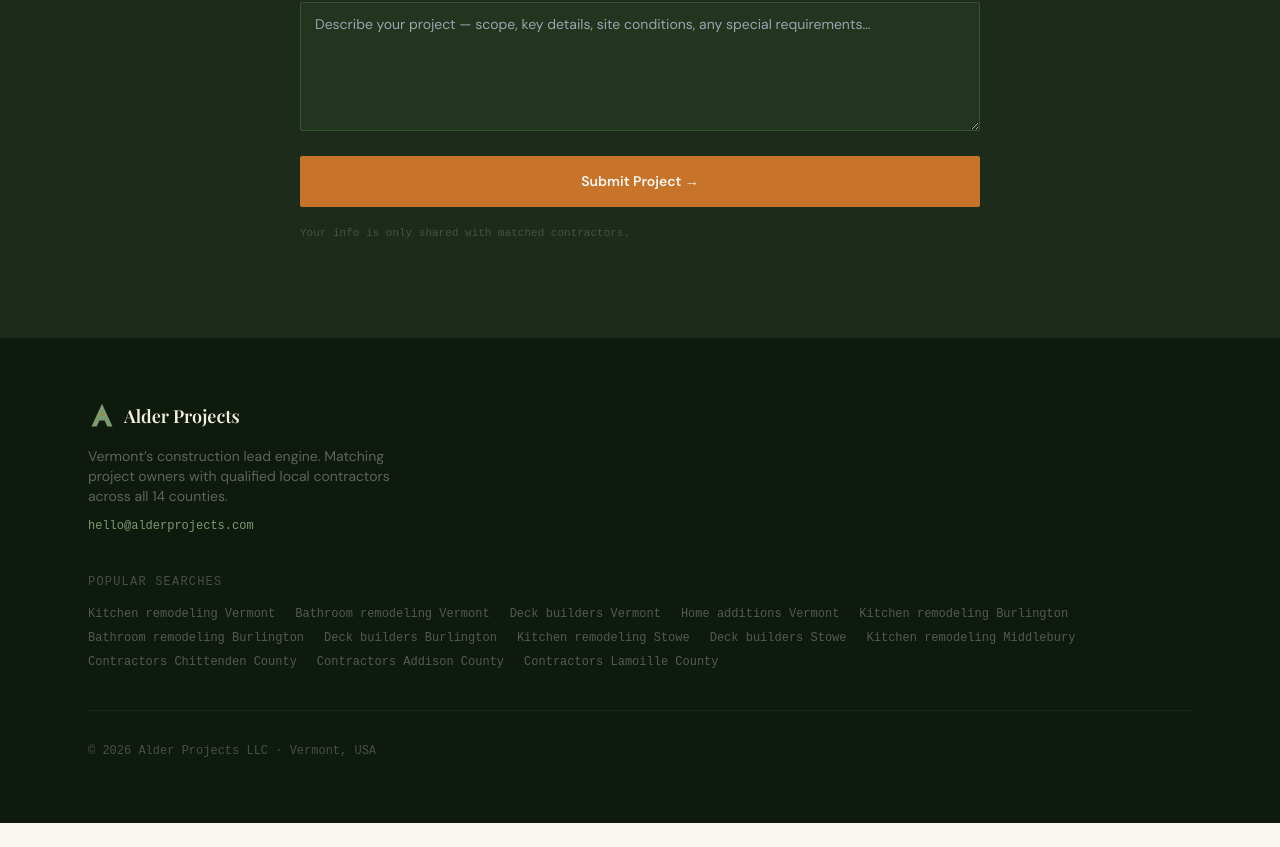
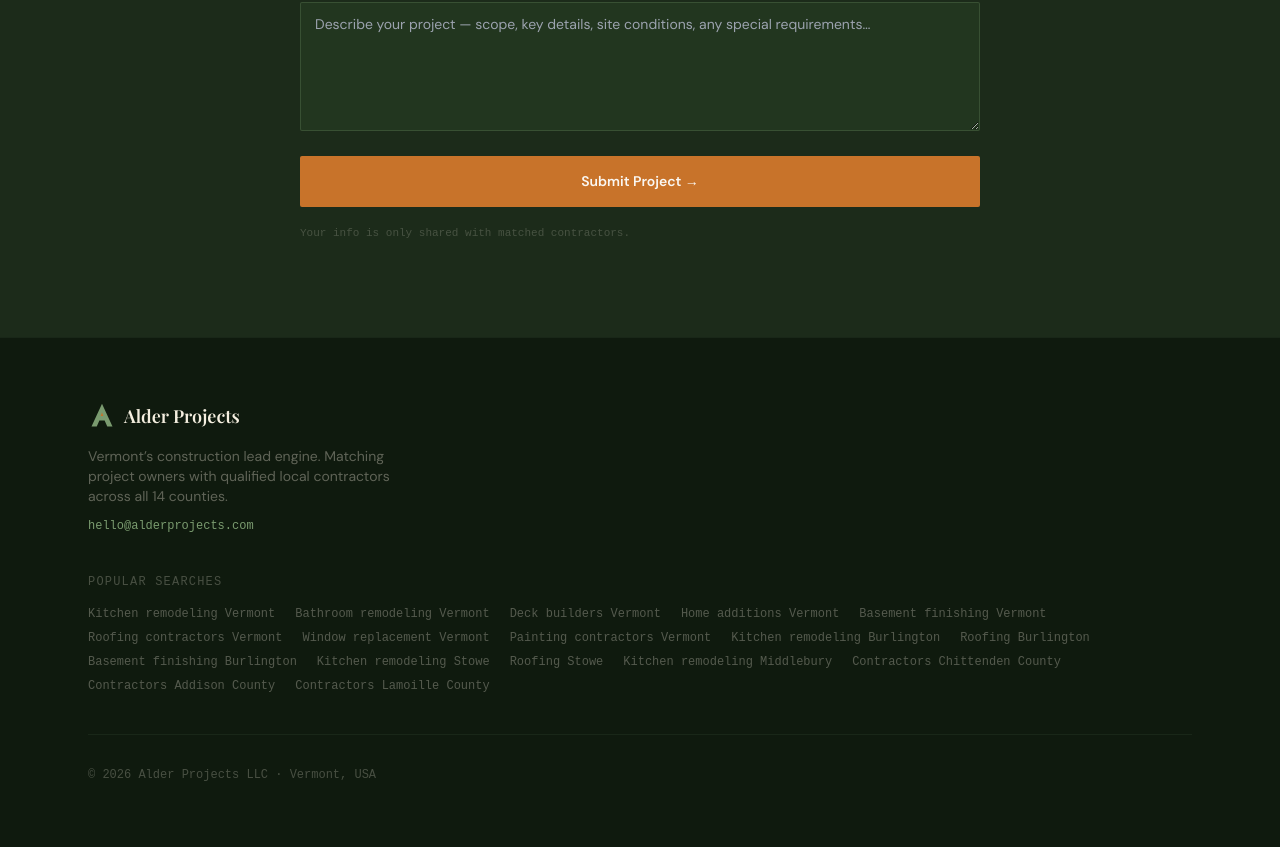
Before and after one commit to alderprojects/alder-projects-site, a Next.js app: page / in a window 1280 px wide. Shown: the part 3498-4345 px from the top of the page. Before the commit the page ends 4321 px from the top, so only its background shows below. Built offline with nearby package versions, Linux system fonts and the light colour scheme.

Commit message:
Update Footer.tsx

```diff
--- a/src/components/Footer.tsx
+++ b/src/components/Footer.tsx
@@ -20,11 +20,15 @@ export default function Footer() {
               ['Bathroom remodeling Vermont', '/bathroom-remodeling-vermont'],
               ['Deck builders Vermont', '/deck-builders-vermont'],
               ['Home additions Vermont', '/home-additions-vermont'],
+              ['Basement finishing Vermont', '/basement-finishing-vermont'],
+              ['Roofing contractors Vermont', '/roofing-contractors-vermont'],
+              ['Window replacement Vermont', '/window-replacement-vermont'],
+              ['Painting contractors Vermont', '/painting-contractors-vermont'],
               ['Kitchen remodeling Burlington', '/kitchen-remodeling-burlington-vt'],
-              ['Bathroom remodeling Burlington', '/bathroom-remodeling-burlington-vt'],
-              ['Deck builders Burlington', '/deck-builders-burlington-vt'],
+              ['Roofing Burlington', '/roofing-burlington-vt'],
+              ['Basement finishing Burlington', '/basement-finishing-burlington-vt'],
               ['Kitchen remodeling Stowe', '/kitchen-remodeling-stowe-vt'],
-              ['Deck builders Stowe', '/deck-builders-stowe-vt'],
+              ['Roofing Stowe', '/roofing-stowe-vt'],
               ['Kitchen remodeling Middlebury', '/kitchen-remodeling-middlebury-vt'],
               ['Contractors Chittenden County', '/chittenden-county-vt'],
               ['Contractors Addison County', '/addison-county-vt'],
```
